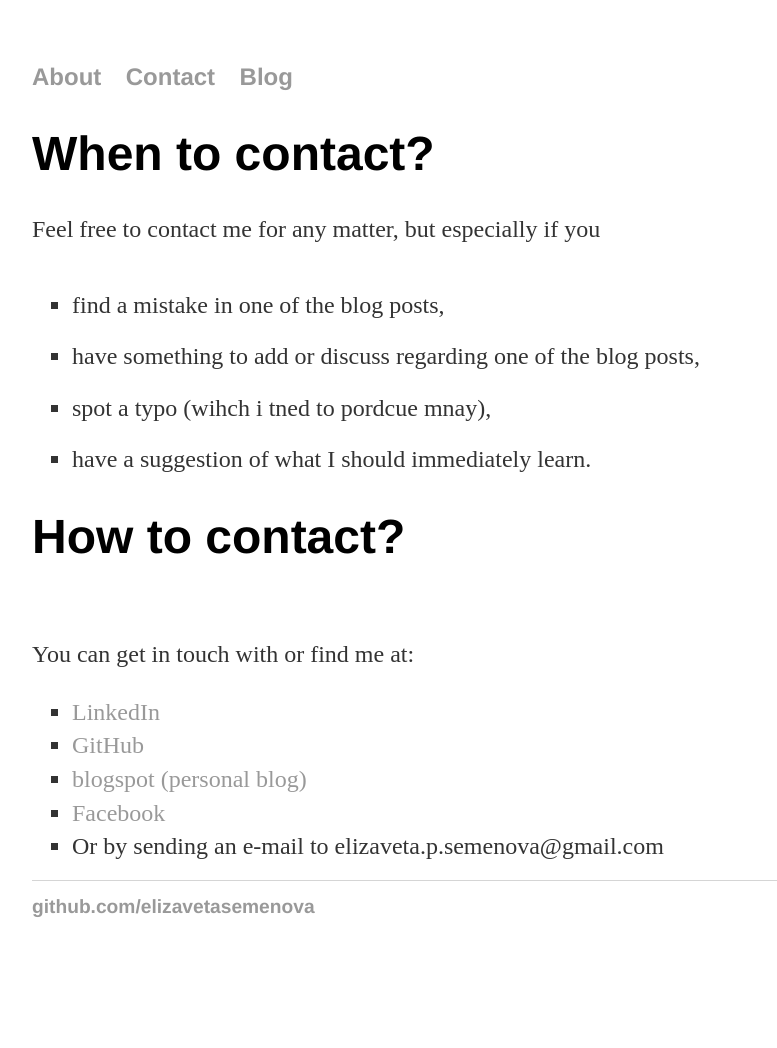
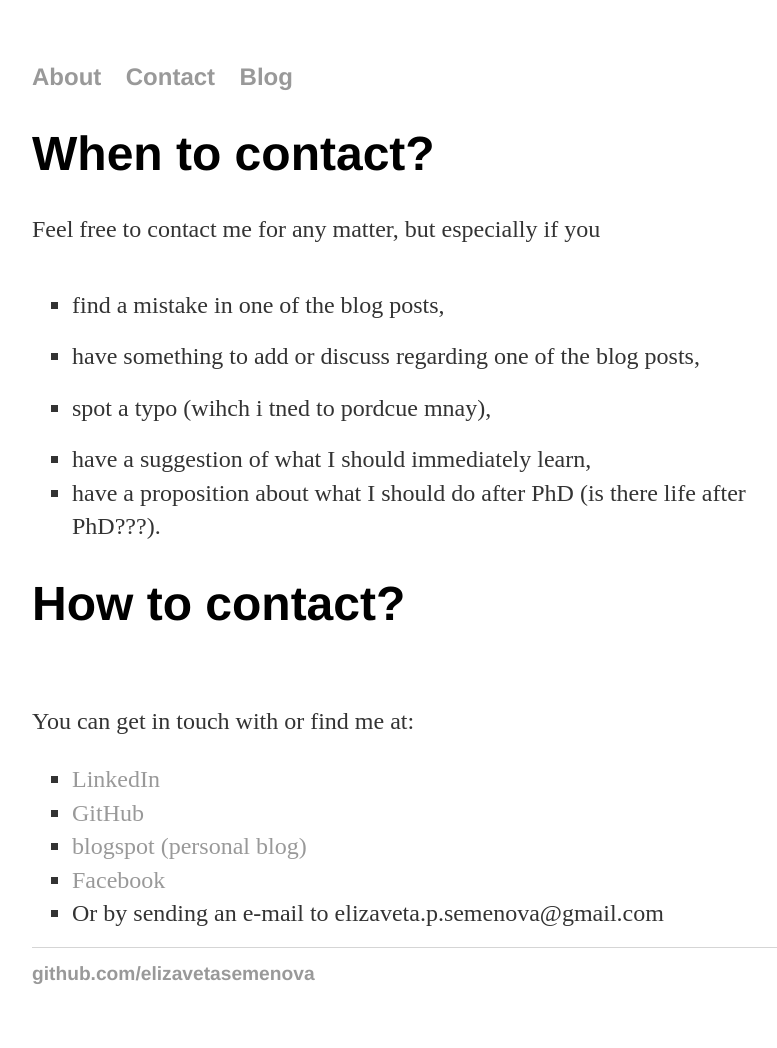
Before and after one commit to elizavetasemenova/elizavetasemenova.github.io, a Jekyll site: the page built from contact/index.html, in a window 1280 px wide. Shown: the whole page, without its empty margins (224-1001 px from the left). Built offline with Jekyll 4.4.1, drawn with Linux system fonts in a browser that asks for light colours; before the commit the page ends 980 px from its top, so only the background shows below that.

Commit message:
Update index.html

```diff
--- a/contact/index.html
+++ b/contact/index.html
@@ -9,7 +9,8 @@
       <li>find a mistake in one of the blog posts,</li>
       <li>have something to add or discuss regarding one of the blog posts,</li>
       <li>spot a typo (wihch i tned to pordcue mnay),</li>
-      <li>have a suggestion of what I should immediately learn.</li>
+      <li>have a suggestion of what I should immediately learn,</li>
+      <li>have a proposition about what I should do after PhD (is there life after PhD???).</li>
    </ul>
    <h1>How to contact?</h1>
    <p>You can get in touch with or find me at:
```
